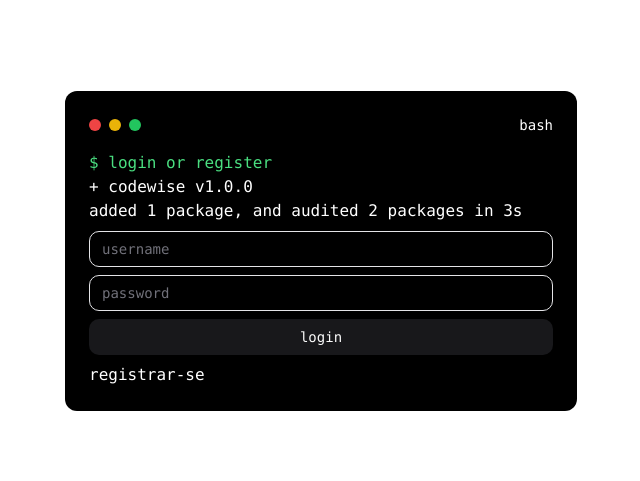
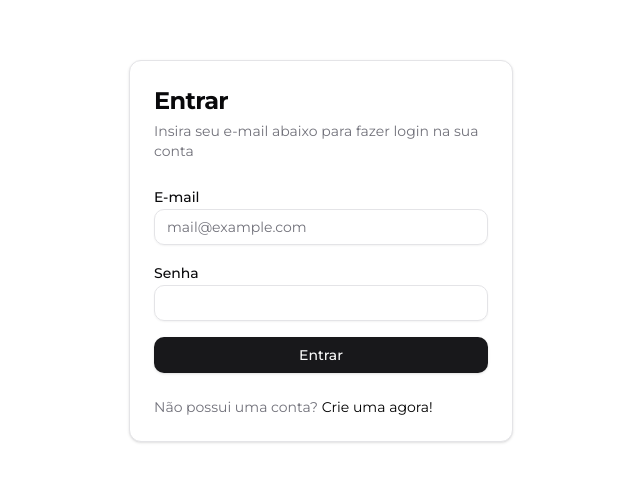
Before and after one commit to firminogg/codewise, a Next.js app: page / in a window 1280 px wide. Shown: the part 149-630 px from the top of the page, without its empty margins (319-959 px from the left). Built offline with nearby package versions, Linux system fonts and the light colour scheme.

Commit message:
login atualizado

```diff
--- a/src/app/page.tsx
+++ b/src/app/page.tsx
@@ -1,32 +1,54 @@
+import {
+  CardTitle,
+  CardDescription,
+  CardHeader,
+  CardContent,
+  Card,
+  CardFooter,
+} from "@/components/ui/card";
+import { Label } from "@/components/ui/label";
+import { Input } from "@/components/ui/input";
 import { Button } from "@/components/ui/button";
-import { Input } from "@/components/ui/input";
 
 export default function Home() {
   return (
-    <div className="flex items-center justify-center h-screen">
-      <aside className="bg-black text-white p-6 rounded-lg w-full max-w-lg font-mono">
-        <div className="flex justify-between items-center">
-          <div className="flex space-x-2 text-red-500">
-            <div className="w-3 h-3 rounded-full bg-red-500" />
-            <div className="w-3 h-3 rounded-full bg-yellow-500" />
-            <div className="w-3 h-3 rounded-full bg-green-500" />
-          </div>
-          <p className="text-sm">bash</p>
-        </div>
-        <div className="mt-4 f">
-          <p className="text-green-400">$ login or register</p>
-          <p className="text-white">+ codewise v1.0.0</p>
-          <p className="text-white">
-            added 1 package, and audited 2 packages in 3s
-          </p>
-          <Input placeholder="username" type="email" className="w-full mt-2"></Input>
-          <Input placeholder="password" type="password" className="w-full mt-2"></Input>
-          <Button className="w-full mt-2 mb-2">login</Button>
-        </div>
-        <div className="flex justify-between">
-          <a href="#" className="text-white">registrar-se</a>
-        </div>
-      </aside>
+    <div className="flex min-h-screen items-center justify-center">
+      <div className="flex-1">
+        <Card className="mx-auto max-w-sm flex-1">
+          <CardHeader className="space-y-1">
+            <CardTitle className="text-2xl font-bold">Entrar</CardTitle>
+            <CardDescription>
+              Insira seu e-mail abaixo para fazer login na sua conta
+            </CardDescription>
+          </CardHeader>
+          <CardContent>
+            <div className="space-y-4">
+              <div>
+                <Label htmlFor="email">E-mail</Label>
+                <Input
+                  id="email"
+                  placeholder="mail@example.com"
+                  required
+                  type="email"
+                />
+              </div>
+              <div>
+                <Label htmlFor="password">Senha</Label>
+                <Input id="password" required type="password" />
+              </div>
+              <Button className="w-full">Entrar</Button>
+            </div>
+          </CardContent>
+          <CardFooter>
+            <p className="text-center text-sm text-muted-foreground">
+              Não possui uma conta?{" "}
+              <a className="text-black hover:underline" href="#">
+                Crie uma agora!
+              </a>
+            </p>
+          </CardFooter>
+        </Card>
+      </div>
     </div>
   );
 }
```
